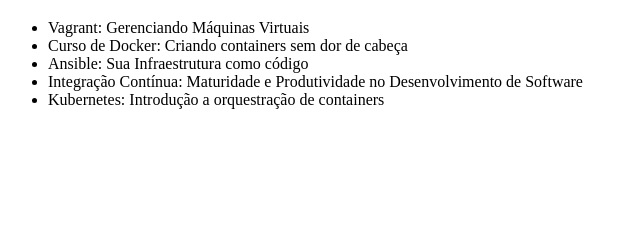
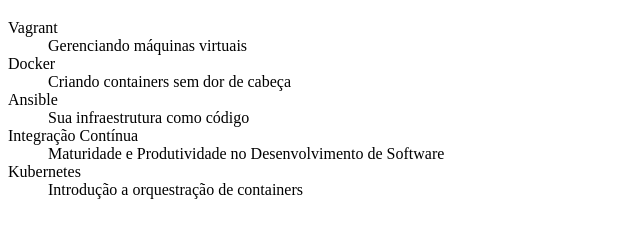
Before and after one commit to lucasamacedo/alura-git, a plain HTML site: page index.html in a window 1280 px wide. Shown: the part 61-298 px from the top of the page, without its empty margins (0-640 px from the left). Drawn offline with Linux system fonts and the light colour scheme.

Commit message:
Trocando UL por DL e separando os títulos

```diff
--- a/index.html
+++ b/index.html
@@ -7,12 +7,21 @@
 <body>
 	<h1>Cursos de DevOps</h1>
 
-	<ul>
-		<li>Vagrant: Gerenciando Máquinas Virtuais</li>
-		<li>Curso de Docker: Criando containers sem dor de cabeça</li>
-		<li>Ansible: Sua Infraestrutura como código</li>
-		<li>Integração Contínua: Maturidade e Produtividade no Desenvolvimento de Software</li>
-		<li>Kubernetes: Introdução a orquestração de containers</li>
-	</ul>
+	<dl>
+		<dt>Vagrant</dt>
+		<dd>Gerenciando máquinas virtuais</dd>
+
+		<dt>Docker</dt>
+		<dd>Criando containers sem dor de cabeça</dd>
+
+		<dt>Ansible</dt>
+		<dd>Sua infraestrutura como código</dd>
+
+		<dt>Integração Contínua</dt>
+		<dd>Maturidade e Produtividade no Desenvolvimento de Software</dd>
+
+		<dt>Kubernetes</dt>
+		<dd>Introdução a orquestração de containers</dd>
+	</dl>
 </body>
 </html>
```
